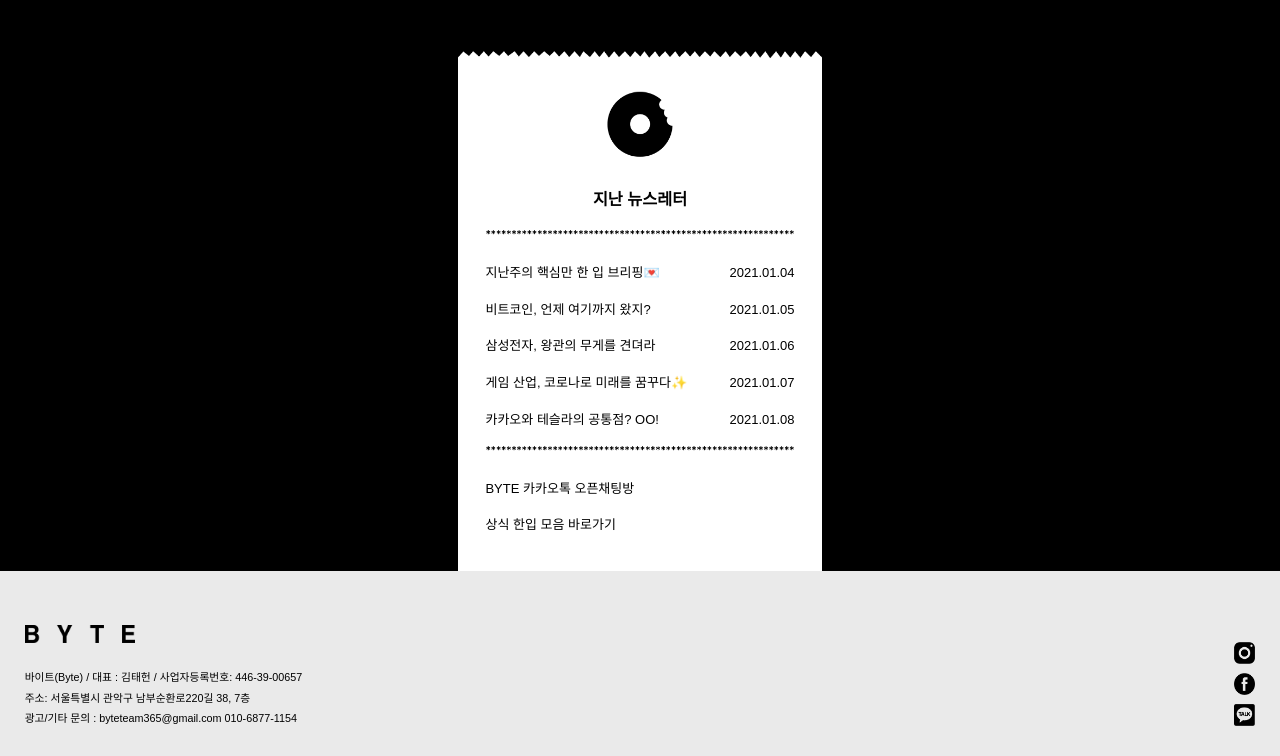
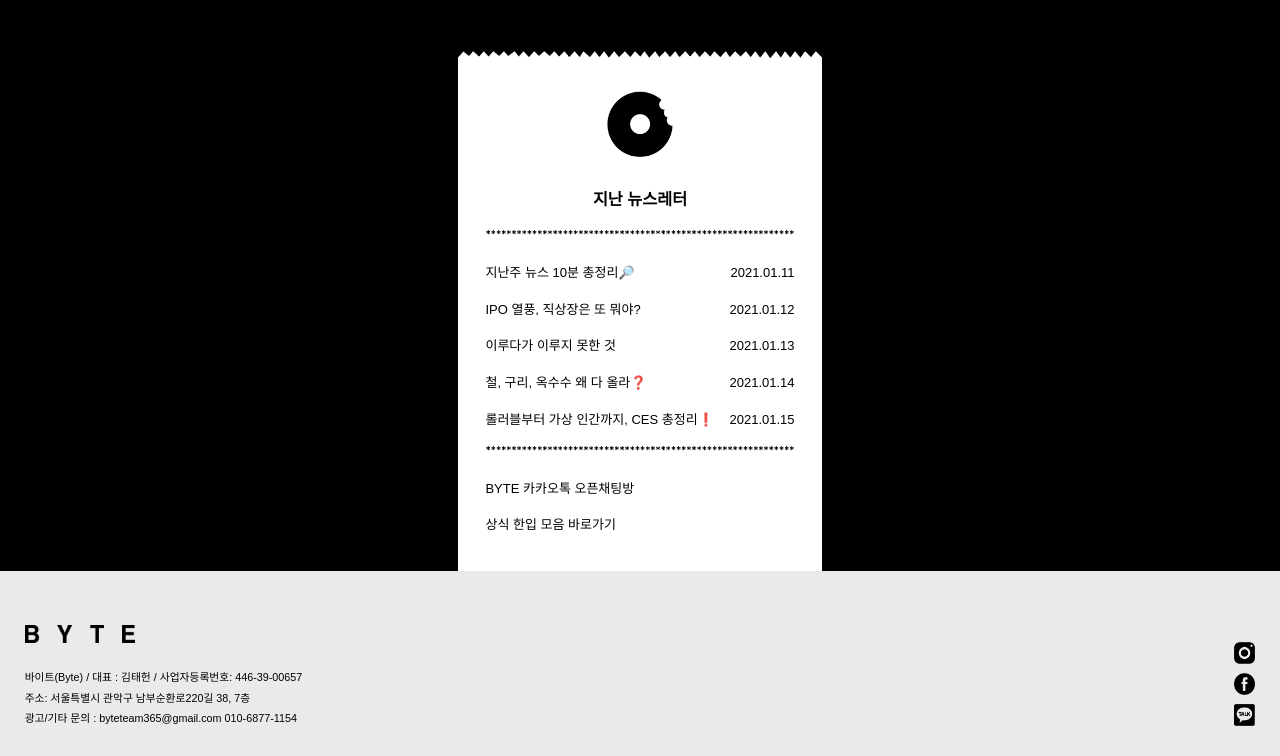
Before and after one commit to suuuum36/BYTE-web, a Django app: page / in a window 1280 px wide. Shown: the part 3343-4099 px from the top of the page. Run offline with Django 3.2, Linux system fonts and the light colour scheme; data that the repository does not hold is empty; some web fonts are replaced.

Commit message:
지난 뉴스레터 수정

```diff
--- a/BYTEWeb/main/templates/main/index.html
+++ b/BYTEWeb/main/templates/main/index.html
@@ -191,25 +191,25 @@
                             <img src = "{% static 'main/img/deco-line.png' %}">
                         </div>
                         <div class = "news_links">
-                            <a href = "https://stibee.com/api/v1.0/emails/share/kznL5VxtemW2RSV11ZUctUL_IZEEXg==">
-                                <div class = "news_t">지난주의 핵심만 한 입 브리핑💌</div>
-                                <div class = "news_d">2021.01.04</div>
+                            <a href = "https://stibee.com/api/v1.0/emails/share/HCj6TUYeIiIgNbI2DfzfmW1HanxWkQ==">
+                                <div class = "news_t">지난주 뉴스 10분 총정리🔎</div>
+                                <div class = "news_d">2021.01.11</div>
                             </a>
-                            <a href = "https://stibee.com/api/v1.0/emails/share/o3hazyeYAnR-8qS-_yuSdFENgxWtAw==">
-                                <div class = "news_t">비트코인, 언제 여기까지 왔지?</div>
-                                <div class = "news_d">2021.01.05</div>
+                            <a href = "https://stibee.com/api/v1.0/emails/share/10fTJgbyTBqdWYMpbsnVWhmD4LennQ==">
+                                <div class = "news_t">IPO 열풍, 직상장은 또 뭐야?</div>
+                                <div class = "news_d">2021.01.12</div>
                             </a>
-                            <a href = "https://stibee.com/api/v1.0/emails/share/avnOglYW7Bh4TrRSjC_KVMSP2ge7MA==">
-                                <div class = "news_t">삼성전자, 왕관의 무게를 견뎌라</div>
-                                <div class = "news_d">2021.01.06</div>
+                            <a href = "https://stibee.com/api/v1.0/emails/share/VPY1o0aj_highh5T48WgfW_5W4kU_g==">
+                                <div class = "news_t">이루다가 이루지 못한 것</div>
+                                <div class = "news_d">2021.01.13</div>
                             </a>
-                            <a href = "https://stibee.com/api/v1.0/emails/share/27wrpKwYM8r2A9Nav0p28G7BNm9nlQ==">
-                                <div class = "news_t">게임 산업, 코로나로 미래를 꿈꾸다✨</div>
-                                <div class = "news_d">2021.01.07</div>
+                            <a href = "https://stibee.com/api/v1.0/emails/share/t52cfvVctDMl0BHe2L7C2u5x-nHIFw==">
+                                <div class = "news_t">철, 구리, 옥수수 왜 다 올라❓</div>
+                                <div class = "news_d">2021.01.14</div>
                             </a>
-                            <a href = "https://stibee.com/api/v1.0/emails/share/TQb4SEIh5RxBqSt_Yelu2fAFwTjjyQ==">
-                                <div class = "news_t">카카오와 테슬라의 공통점? OO!</div>
-                                <div class = "news_d">2021.01.08</div>
+                            <a href = "https://stibee.com/api/v1.0/emails/share/cGS_OJ1anCVzSS1D2NhcwCarJLPc9w==">
+                                <div class = "news_t">롤러블부터 가상 인간까지, CES 총정리❗</div>
+                                <div class = "news_d">2021.01.15</div>
                             </a>
                             <div class = "deco">
                                 <img src = "{% static 'main/img/deco-line.png' %}">
```
